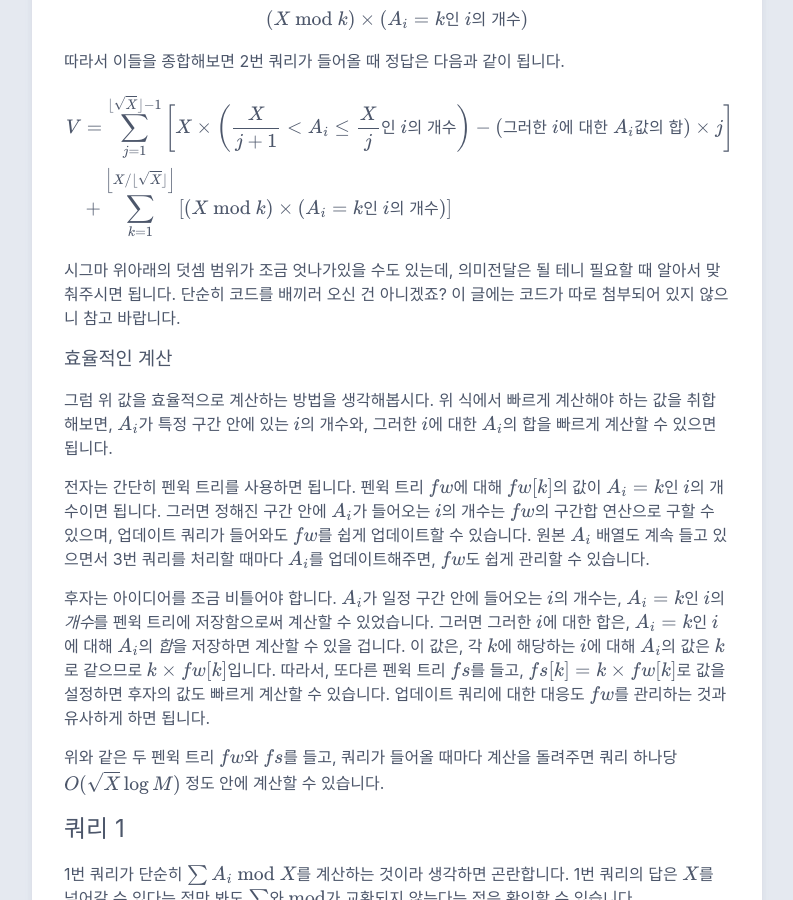
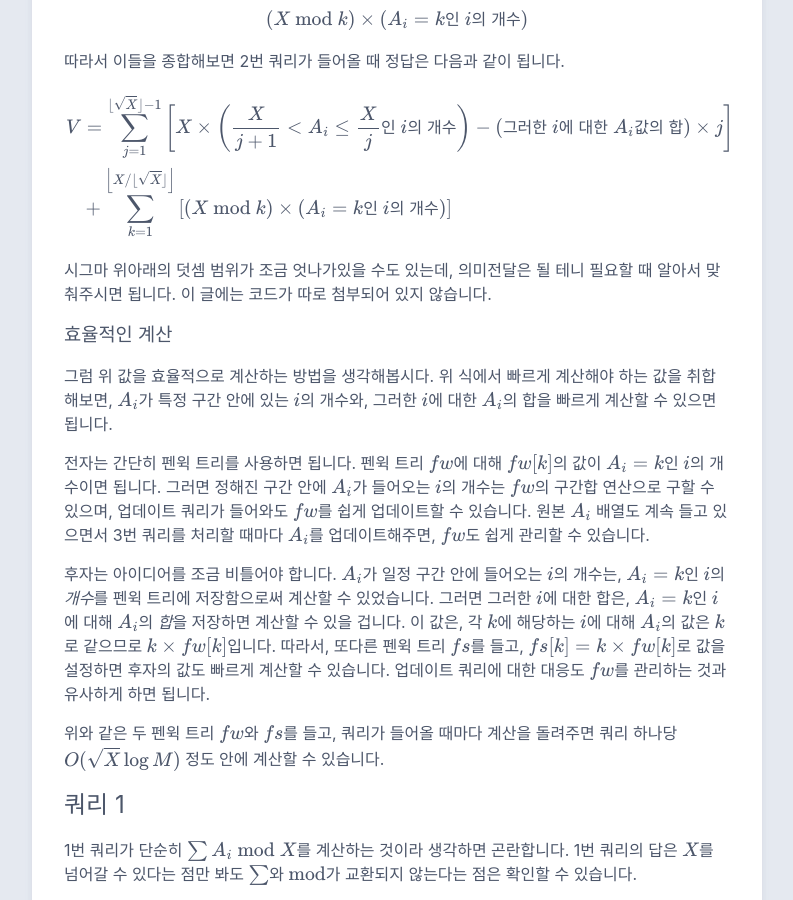
Before and after one commit to BamgoeSN/BamgoeSN.github.io, a Jekyll site: the page built from _posts/BOJ/2022-05-22-24547.md, in a window 1280 px wide and 900 px high, scrolled down 1752 px. Shown: the whole window, without its empty margins (238-1031 px from the left). Built offline with Jekyll 4.4.1, drawn with Linux system fonts in a browser that asks for light colours; formulas are drawn with MathJax 3.

Commit message:
Edit BOJ 24547

```diff
--- a/_posts/BOJ/2022-05-22-24547.md
+++ b/_posts/BOJ/2022-05-22-24547.md
@@ -71,7 +71,7 @@ V &= \sum_{j=1}^{\lfloor \sqrt{X} \rfloor-1} {\left[ X \times \left( \frac{X}{j+
 \end{aligned}
 $$
 
-시그마 위아래의 덧셈 범위가 조금 엇나가있을 수도 있는데, 의미전달은 될 테니 필요할 때 알아서 맞춰주시면 됩니다. 단순히 코드를 배끼러 오신 건 아니겠죠? 이 글에는 코드가 따로 첨부되어 있지 않으니 참고 바랍니다.
+시그마 위아래의 덧셈 범위가 조금 엇나가있을 수도 있는데, 의미전달은 될 테니 필요할 때 알아서 맞춰주시면 됩니다. 이 글에는 코드가 따로 첨부되어 있지 않습니다.
 
 ### 효율적인 계산
 
```
